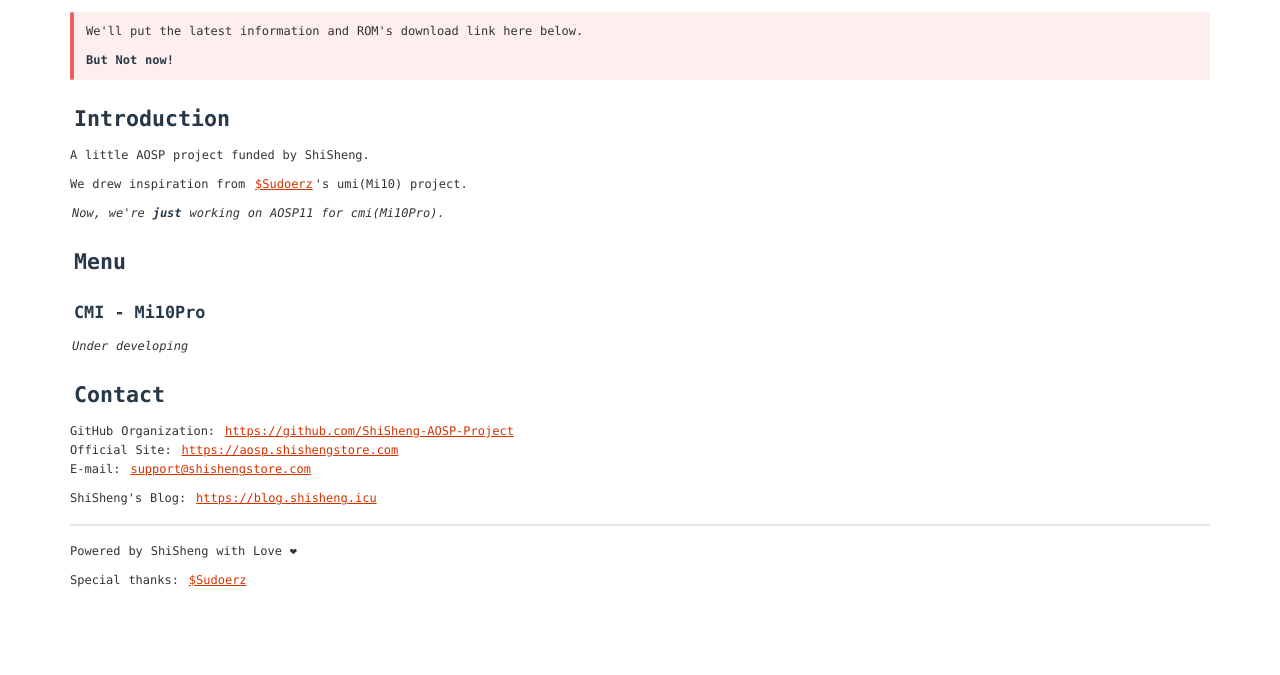
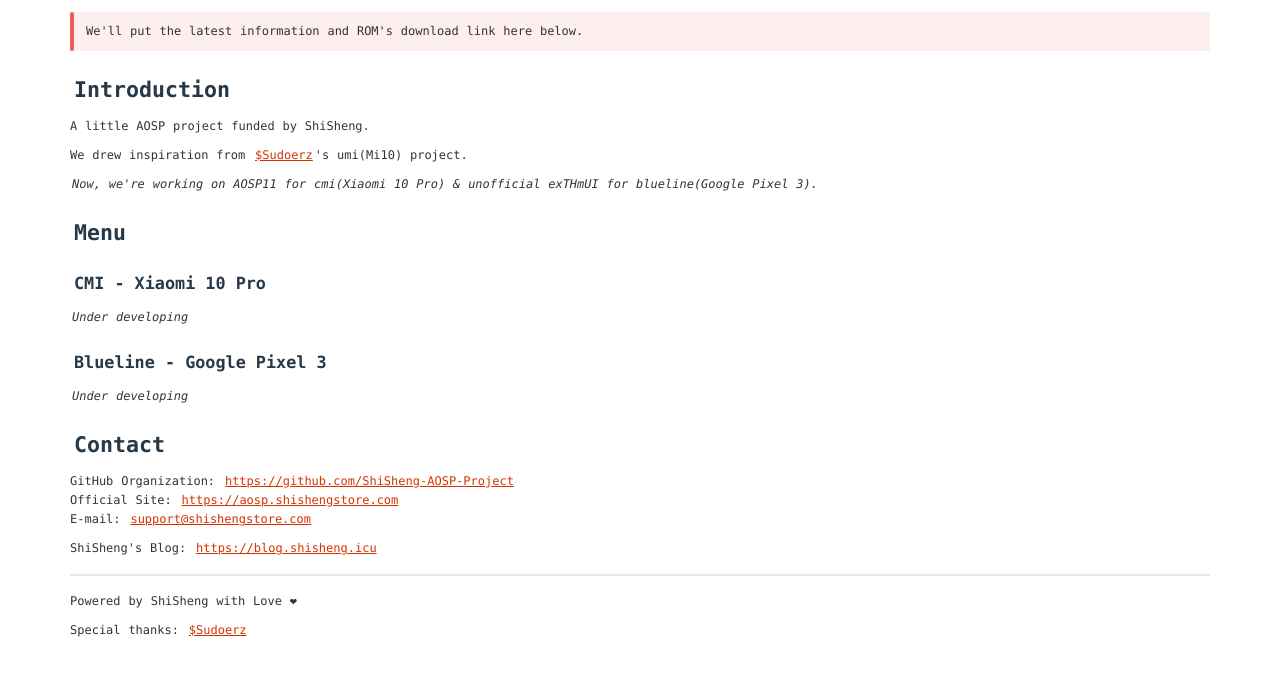
Before and after one commit to ShiSheng-AOSP-Project/aosp.shishengstore.com, a plain HTML site: page index.html in a window 1280 px wide. Shown: the part 47-722 px from the top of the page. Drawn offline with Linux system fonts and the light colour scheme.

Commit message:
Update  page

```diff
--- a/index.html
+++ b/index.html
@@ -2,7 +2,7 @@
 <html>
 <head>
 <meta charset='UTF-8'><meta name='viewport' content='width=device-width initial-scale=1'>
-<title>ShiSheng's AOSP Project</title><style type='text/css'>html {overflow-x: initial !important;}:root { --bg-color:#ffffff; --text-color:#333333; --select-text-bg-color:#B5D6FC; --select-text-font-color:auto; --monospace:"Lucida Console",Consolas,"Courier",monospace; --title-bar-height:20px; }
+<title>README</title><style type='text/css'>html {overflow-x: initial !important;}:root { --bg-color:#ffffff; --text-color:#333333; --select-text-bg-color:#B5D6FC; --select-text-font-color:auto; --monospace:"Lucida Console",Consolas,"Courier",monospace; --title-bar-height:20px; }
 .mac-os-11 { --title-bar-height:28px; }
 html { font-size: 14px; background-color: var(--bg-color); color: var(--text-color); font-family: "Helvetica Neue", Helvetica, Arial, sans-serif; -webkit-font-smoothing: antialiased; }
 body { margin: 0px; padding: 0px; height: auto; bottom: 0px; top: 0px; left: 0px; right: 0px; font-size: 1rem; line-height: 1.42857; overflow-x: hidden; background: inherit; tab-size: 4; }
@@ -1062,7 +1062,7 @@ div.code-tooltip-content {
 </style>
 </head>
 <body class='typora-export os-windows'>
-<div id='write'  class=''><h1><a name="shishengs-aosp-project" class="md-header-anchor"></a><span>ShiSheng&#39;s AOSP Project</span></h1><blockquote><p><span>We&#39;ll put the latest information and ROM&#39;s download link here below.</span></p><p><strong><span>But Not now!</span></strong></p></blockquote><h2><a name="introduction" class="md-header-anchor"></a><span>Introduction</span></h2><p><span>A little AOSP project funded by ShiSheng.</span></p><p><span>We drew inspiration from </span><a href='https://github.com/UP5468-GE-ES44AC'><span>$Sudoerz</span></a><span>&#39;s umi(Mi10) project.</span></p><p><em><span>Now, we&#39;re </span><strong><span>just</span></strong><span> working on AOSP11 for cmi(Mi10Pro).</span></em></p><h2><a name="menu" class="md-header-anchor"></a><span>Menu</span></h2><h3><a name="cmi---mi10pro" class="md-header-anchor"></a><span>CMI - Mi10Pro</span></h3><p><em><span>Under developing</span></em></p><h2><a name="contact" class="md-header-anchor"></a><span>Contact</span></h2><p><span>GitHub Organization: </span><a href='https://github.com/ShiSheng-AOSP-Project' target='_blank' class='url'>https://github.com/ShiSheng-AOSP-Project</a>
+<div id='write'  class=''><h1><a name="shishengs-aosp-project" class="md-header-anchor"></a><span>ShiSheng&#39;s AOSP Project</span></h1><blockquote><p><span>We&#39;ll put the latest information and ROM&#39;s download link here below.</span></p></blockquote><h2><a name="introduction" class="md-header-anchor"></a><span>Introduction</span></h2><p><span>A little AOSP project funded by ShiSheng.</span></p><p><span>We drew inspiration from </span><a href='https://github.com/UP5468-GE-ES44AC'><span>$Sudoerz</span></a><span>&#39;s umi(Mi10) project.</span></p><p><em><span>Now, we&#39;re working on AOSP11 for cmi(Xiaomi 10 Pro) &amp; unofficial exTHmUI for blueline(Google Pixel 3).</span></em></p><h2><a name="menu" class="md-header-anchor"></a><span>Menu</span></h2><h3><a name="cmi---xiaomi-10-pro" class="md-header-anchor"></a><span>CMI - Xiaomi 10 Pro</span></h3><p><em><span>Under developing</span></em></p><h3><a name="blueline---google-pixel-3" class="md-header-anchor"></a><span>Blueline - Google Pixel 3</span></h3><p><em><span>Under developing</span></em></p><h2><a name="contact" class="md-header-anchor"></a><span>Contact</span></h2><p><span>GitHub Organization: </span><a href='https://github.com/ShiSheng-AOSP-Project' target='_blank' class='url'>https://github.com/ShiSheng-AOSP-Project</a>
 <span>Official Site: </span><a href='https://aosp.shishengstore.com' target='_blank' class='url'>https://aosp.shishengstore.com</a>
 <span>E-mail: </span><a href='mailto:support@shishengstore.com' target='_blank' class='url'>support@shishengstore.com</a></p><p><span>ShiSheng&#39;s Blog: </span><a href='https://blog.shisheng.icu' target='_blank' class='url'>https://blog.shisheng.icu</a></p><hr /><p><span>Powered by ShiSheng with Love ❤</span></p><p><span>Special thanks: </span><a href='https://github.com/UP5468-GE-ES44AC'><span>$Sudoerz</span></a></p><p>&nbsp;</p></div>
 </body>
```
Also changed, not shown: 1 other file.
